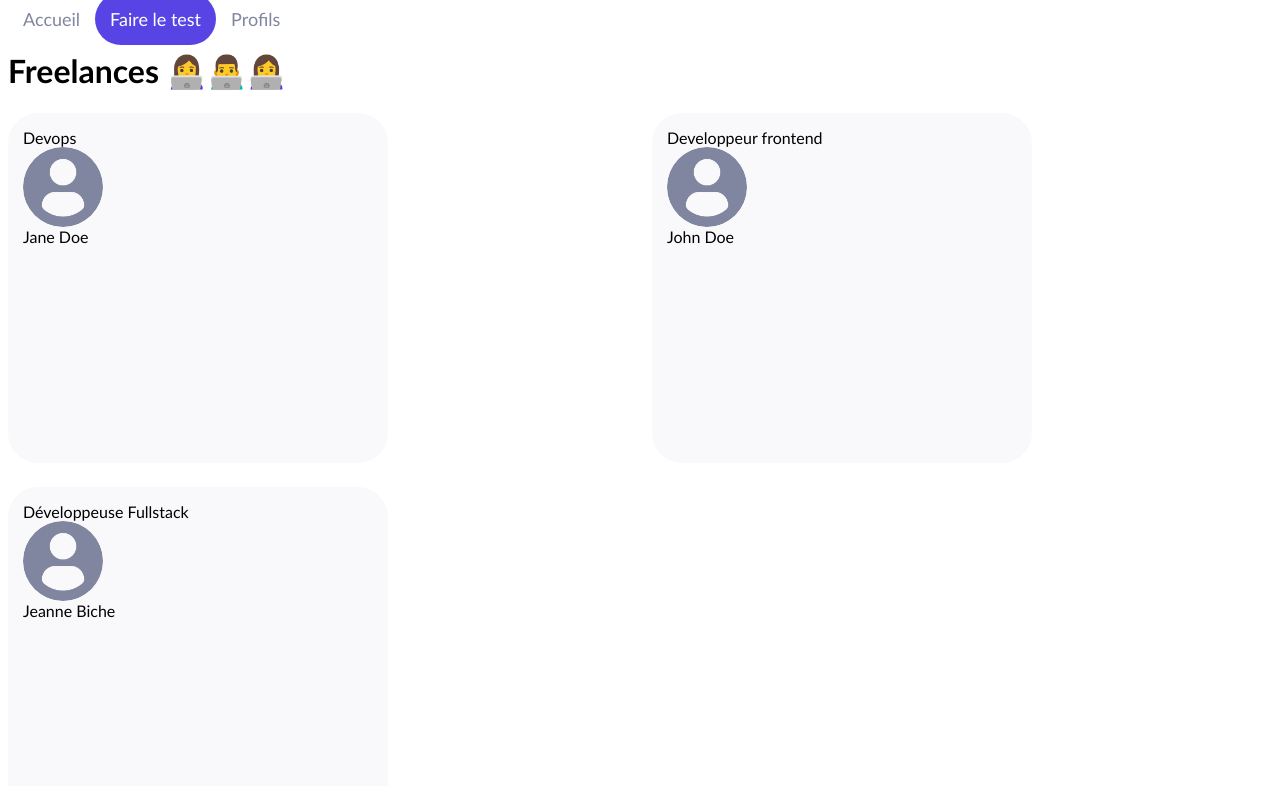
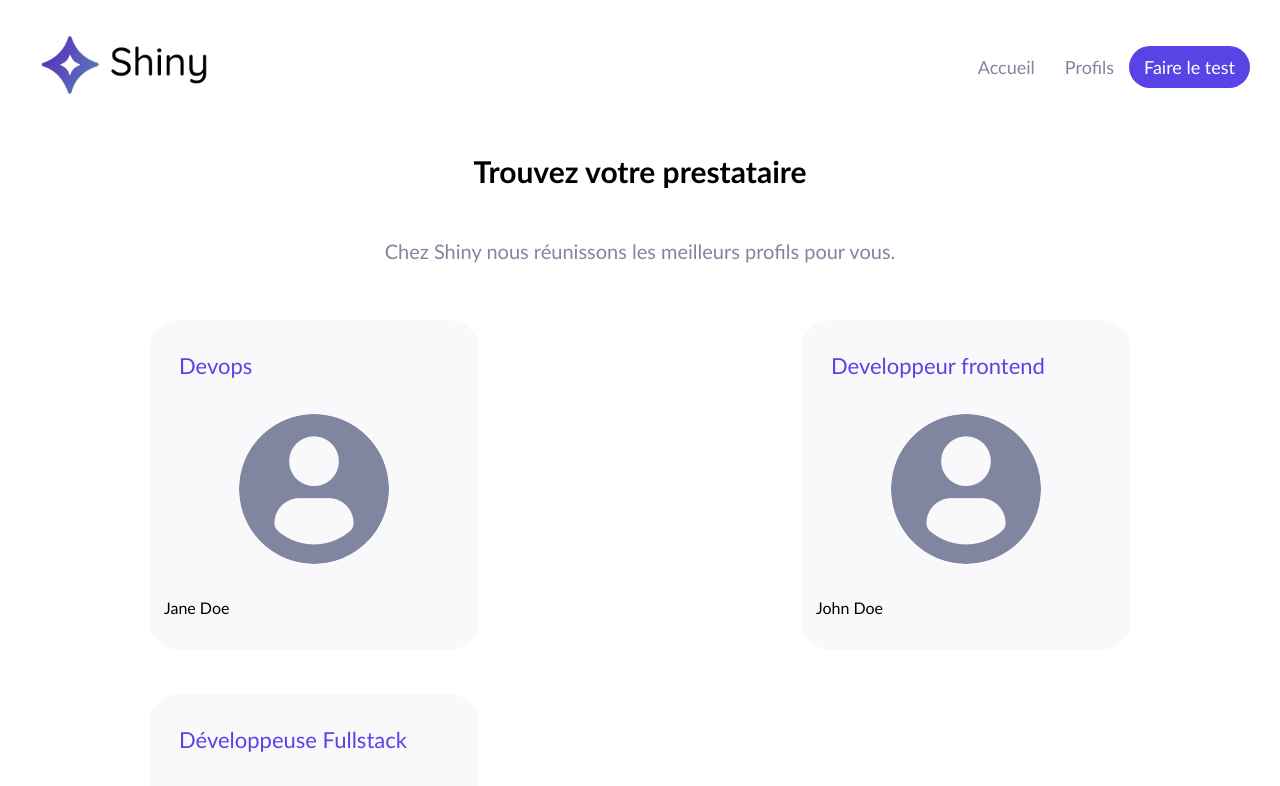
Before and after one commit to hermannleboss/shiny-agency, a React (Create React App) app: page /freelances in a window 1280 px wide. Shown: the top 786 px of the page. Built offline with nearby package versions, Linux system fonts and the light colour scheme; the HTML template or start-up script is replaced by a standard one.

Commit message:
Create off style for pages and components

```diff
--- a/src/components/Card/index.jsx
+++ b/src/components/Card/index.jsx
@@ -1,47 +1,66 @@
 import React from 'react'
 import PropTypes from 'prop-types'
-import DefaultPicture from '../../assets/profile.png'
 import styled from 'styled-components'
 import colors from '../../utils/style/colors'
+import DefaultPicture from '../../assets/profile.png'
 
-const CardLabel = styled.span``
+const CardLabel = styled.span`
+  color: #5843e4;
+  font-size: 22px;
+  font-weight: normal;
+  padding-left: 15px;
+`
+
+const CardTitle = styled.span`
+  color: black;
+  font-size: 22px;
+  font-weight: normal;
+  align-self: center;
+`
+
 const CardImage = styled.img`
-    height: 80px;
-    width: 80px;
+  height: 150px;
+  width: 150px;
+  align-self: center;
   border-radius: 50%;
 `
+
 const CardWrapper = styled.div`
   display: flex;
   flex-direction: column;
+  justify-content: space-around;
   padding: 15px;
   background-color: ${colors.backgroundLight};
   border-radius: 30px;
-    width: 350px;
+  width: 300px;
+  height: 300px;
   transition: 200ms;
+
   &:hover {
     cursor: pointer;
     box-shadow: 2px 2px 10px #e2e3e9;
   }
 `
+
 function Card({ label, title, picture }) {
   return (
     <CardWrapper>
       <CardLabel>{label}</CardLabel>
-      <CardImage src={picture} alt="freelance" />
+      <CardImage src={picture} alt='freelance' />
       <span>{title}</span>
     </CardWrapper>
   )
 }
 
 Card.propTypes = {
-  label: PropTypes.string.isRequired,
-  title: PropTypes.string.isRequired,
-  picture: PropTypes.string.isRequired,
+  label:   PropTypes.string.isRequired,
+  title:   PropTypes.string.isRequired,
+  picture: PropTypes.string.isRequired
 }
 
 Card.defaultProps = {
-  label: '',
-  title: '',
-  picture: DefaultPicture,
+  label:   '',
+  title:   '',
+  picture: DefaultPicture
 }
 export default Card
--- a/src/components/Error/index.jsx
+++ b/src/components/Error/index.jsx
@@ -1,10 +1,38 @@
 import React from 'react'
+import styled from 'styled-components'
+import colors from '../../utils/style/colors'
+
+import svg404 from '../../assets/404.svg'
+const ErrorWrapper = styled.div`
+  margin: 30px;
+  display: flex;
+  flex-direction: column;
+  background-color: ${colors.background};
+  align-items: center;
+`
+
+const ErrorTitle = styled.h1`
+  font-weight: 300;
+`
+
+const ErrorSubtitle = styled.h2`
+  font-weight: 300;
+  color: ${colors.secondary};
+`
+
+const Illustration = styled.img`
+  max-width: 800px;
+`
 
 function Error() {
   return (
-    <div>
-      <h1>Oups 🙈 Cette page n'existe pas</h1>
-    </div>
+    <ErrorWrapper>
+      <ErrorTitle>Oups...</ErrorTitle>
+      <Illustration src={svg404} />
+      <ErrorSubtitle>
+        Il semblerait que la page que vous cherchez n’existe pas
+      </ErrorSubtitle>
+    </ErrorWrapper>
   )
 }
 
--- a/src/components/Header/index.jsx
+++ b/src/components/Header/index.jsx
@@ -1,26 +1,34 @@
 import React from 'react'
 import { Link } from 'react-router-dom'
 import styled from 'styled-components'
-import colors from '../../utils/style/colors'
-const StyledLink = styled(Link)`
-  padding: 15px;
-  color: #8186a0;
-  text-decoration: none;
-  font-size: 18px;
-  ${props =>
-          props.$isFullLink &&
-          `color: white; border-radius: 30px; background-color: ${colors.primary};`}
+import { StyledLink } from '../../utils/style/Atoms'
+import DarkLogo from '../../assets/dark-logo.png'
+
+const HomeLogo = styled.img`
+  height: 70px;
+`
+
+const NavContainer = styled.nav`
+  padding: 30px;
+  display: flex;
+  justify-content: space-between;
+  align-items: center;
 `
 
 function Header() {
   return (
-    <nav>
-      <StyledLink to='/'>Accueil</StyledLink>
-      <StyledLink to='/survey/1' $isFullLink>
-        Faire le test
-      </StyledLink>
-      <StyledLink to='/freelances'>Profils</StyledLink>
-    </nav>
+    <NavContainer>
+      <Link to='/'>
+        <HomeLogo src={DarkLogo} />
+      </Link>
+      <div>
+        <StyledLink to='/'>Accueil</StyledLink>
+        <StyledLink to='/freelances'>Profils</StyledLink>
+        <StyledLink to='/survey/1' $isFullLink>
+          Faire le test
+        </StyledLink>
+      </div>
+    </NavContainer>
   )
 }
 
--- a/src/index.jsx
+++ b/src/index.jsx
@@ -11,9 +11,13 @@
 
 const rootElement = document.getElementById('root')
 const GlobalStyle = createGlobalStyle`
-    div {
-        font-family: 'Trebuchet MS', Helvetica, sans-serif;
-    }
+  * {
+    font-family: 'Trebuchet MS', Helvetica, sans-serif;
+  }
+
+  body {
+    margin: 0;
+  }
 `
 render(
   <Router>
--- a/src/pages/Freelances/index.jsx
+++ b/src/pages/Freelances/index.jsx
@@ -1,31 +1,54 @@
 import React from 'react'
 import Card from '../../components/Card'
 import styled from 'styled-components'
+import colors from '../../utils/style/colors'
+
+const CardsContainer = styled.div`
+  display: grid;
+  gap: 24px;
+  grid-template-rows: 350px 350px;
+  grid-template-columns: repeat(2, 1fr);
+  align-items: center;
+  justify-items: center;
+`
+
+const PageTitle = styled.h1`
+  font-size: 30px;
+  color: black;
+  text-align: center;
+  padding-bottom: 30px;
+`
+
+const PageSubtitle = styled.h2`
+  font-size: 20px;
+  color: ${colors.secondary};
+  font-weight: 300;
+  text-align: center;
+  padding-bottom: 30px;
+`
 
 const freelanceProfiles = [
   {
-    name:     'Jane Doe',
-    jobTitle: 'Devops'
+    name: 'Jane Doe',
+    jobTitle: 'Devops',
   },
   {
-    name:     'John Doe',
-    jobTitle: 'Developpeur frontend'
+    name: 'John Doe',
+    jobTitle: 'Developpeur frontend',
   },
   {
-    name:     'Jeanne Biche',
-    jobTitle: 'Développeuse Fullstack'
-  }
+    name: 'Jeanne Biche',
+    jobTitle: 'Développeuse Fullstack',
+  },
 ]
-const CardsContainer = styled.div`
-    display: grid;
-    gap: 24px;
-    grid-template-rows: 350px 350px;
-    grid-template-columns: repeat(2, 1fr);
-`
+
 function Freelances() {
   return (
     <div>
-      <h1>Freelances 👩‍💻👨‍💻👩‍💻</h1>
+      <PageTitle>Trouvez votre prestataire</PageTitle>
+      <PageSubtitle>
+        Chez Shiny nous réunissons les meilleurs profils pour vous.
+      </PageSubtitle>
       <CardsContainer>
         {freelanceProfiles.map((profile, index) => (
           <Card
--- a/src/pages/Home/index.jsx
+++ b/src/pages/Home/index.jsx
@@ -1,8 +1,61 @@
 import React from 'react'
+import styled from 'styled-components'
+import colors from '../../utils/style/colors'
+import { StyledLink } from '../../utils/style/Atoms'
+import HomeIllustration from '../../assets/home-illustration.svg'
+
+const HomeWrapper = styled.div`
+  display: flex;
+  justify-content: center;
+`
+
+const HomerContainer = styled.div`
+  margin: 30px;
+  background-color: ${colors.background};
+  padding: 60px 90px;
+  display: flex;
+  flex-direction: row;
+  max-width: 1200px;
+`
+
+const LeftCol = styled.div`
+  display: flex;
+  flex-direction: column;
+  justify-content: center;
+  flex: 1;
+
+  ${StyledLink} {
+    max-width: 250px;
+  }
+`
+
+const StyledTitle = styled.h2`
+  padding-bottom: 30px;
+  max-width: 280px;
+  line-height: 50px;
+`
+
+const Illustration = styled.img`
+  flex: 1;
+`
 
 function Home() {
-  return <div>
-    <h1>Page d'accueil 🏡</h1></div>
+  return (
+    <HomeWrapper>
+      <HomerContainer>
+        <LeftCol>
+          <StyledTitle>
+            Repérez vos besoins, on s’occupe du reste, avec les meilleurs
+            talents
+          </StyledTitle>
+          <StyledLink to='/survey/1' $isFullLink>
+            Faire le test
+          </StyledLink>
+        </LeftCol>
+        <Illustration src={HomeIllustration} />
+      </HomerContainer>
+    </HomeWrapper>
+  )
 }
 
 export default Home
--- /dev/null
+++ b/src/utils/style/Atoms.jsx
@@ -0,0 +1,16 @@
+import { Link } from 'react-router-dom'
+import styled from 'styled-components'
+import colors from './colors'
+
+export const StyledLink = styled(Link)`
+  padding: 10px 15px;
+  color: #8186a0;
+  text-decoration: none;
+  font-size: 18px;
+  text-align: center;
+  ${(props) =>
+    props.$isFullLink &&
+    `color: white;
+    border-radius: 30px;
+    background-color: ${colors.primary};`}
+`
```
Lines whose indentation alone changed are shown as unchanged.
